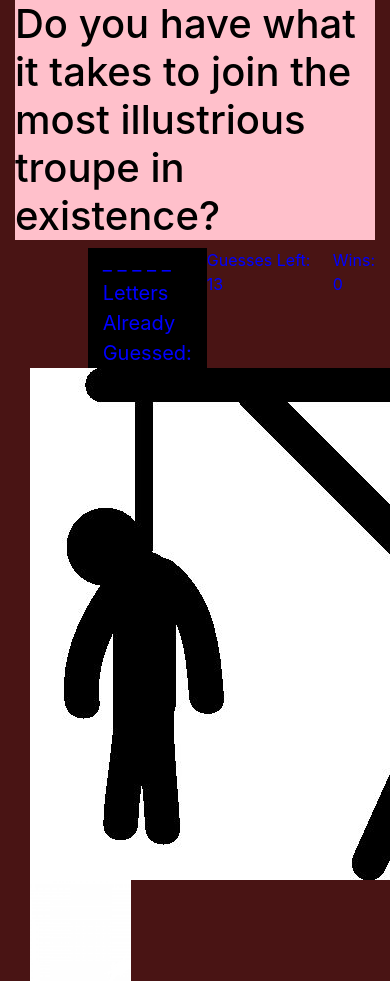
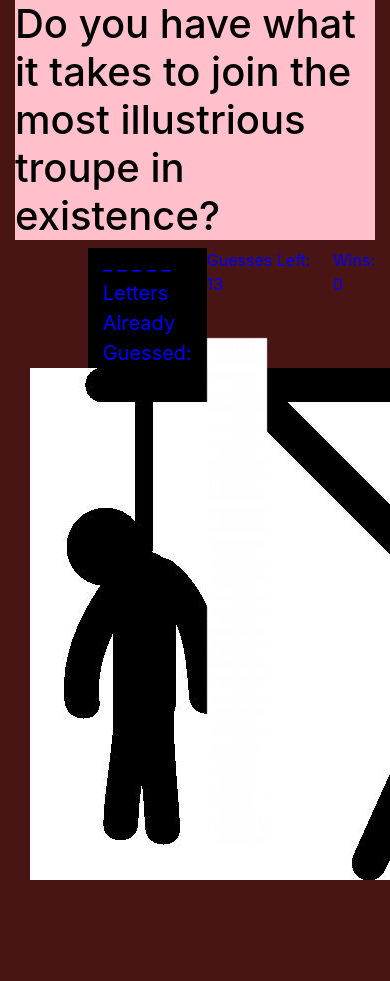
Before and after one commit to Tinedanzer/Hangman-Word-Guess, a plain HTML site: page index.html in a window 390 px wide. Shown: the top 981 px of the page. After the commit the page ends 880 px from the top, so only its background shows below. Drawn offline with nearby package versions, Linux system fonts and the light colour scheme.

Commit message:
minor css updates, media queries to come to fix hangman

```diff
--- a/assets/css/style.css
+++ b/assets/css/style.css
@@ -24,12 +24,12 @@ h1{
     width:50%;
 } */
 #white{
-    /* position:fixed; */
-    left:63%;
-    top:37%;
+    position:fixed;
+    left:53%;
+    top:40%;
     /* max-width:100px; */
-    height:55%;
-    width:30.5%;
+    height:60%;
+    width:15.5%;
     z-index:1
 }
 #picture{
```
